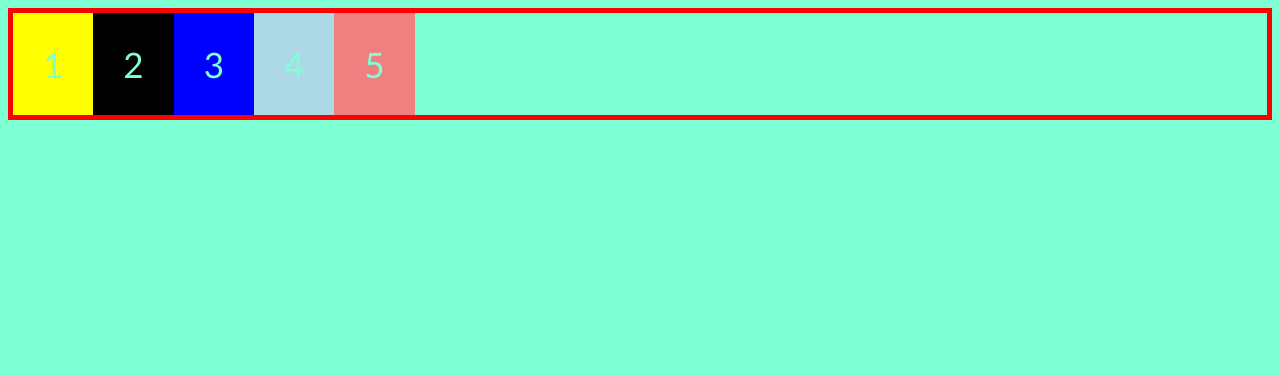
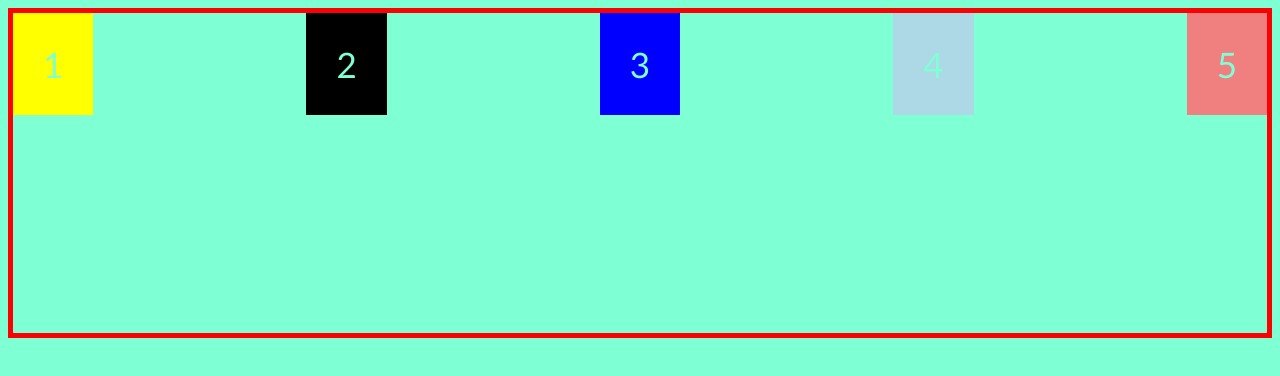
Before and after one commit to Jake9953/Learning-HTML-CSS, a plain HTML site: page Css flex-box tutorial/index.html in a window 1280 px wide. Drawn offline with Linux system fonts and the light colour scheme.

Commit message:
flex box

```diff
--- a/Css flex-box tutorial/styles.css
+++ b/Css flex-box tutorial/styles.css
@@ -30,6 +30,11 @@ body {
   background: lightcoral;
 }
 
-.container{
+.container {
+  height: 300px;
+  height: 40vh;
   display: flex;
+  justify-content: space-between;
+  align-items: center;
+  align-items: baseline;
 }
```
